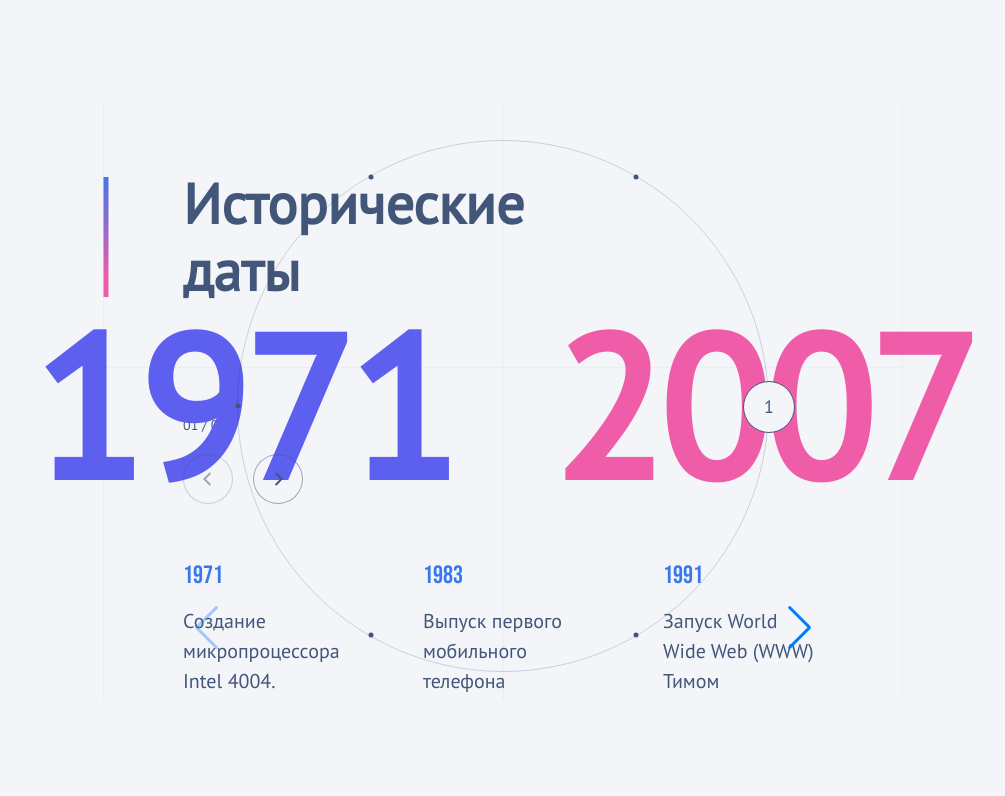
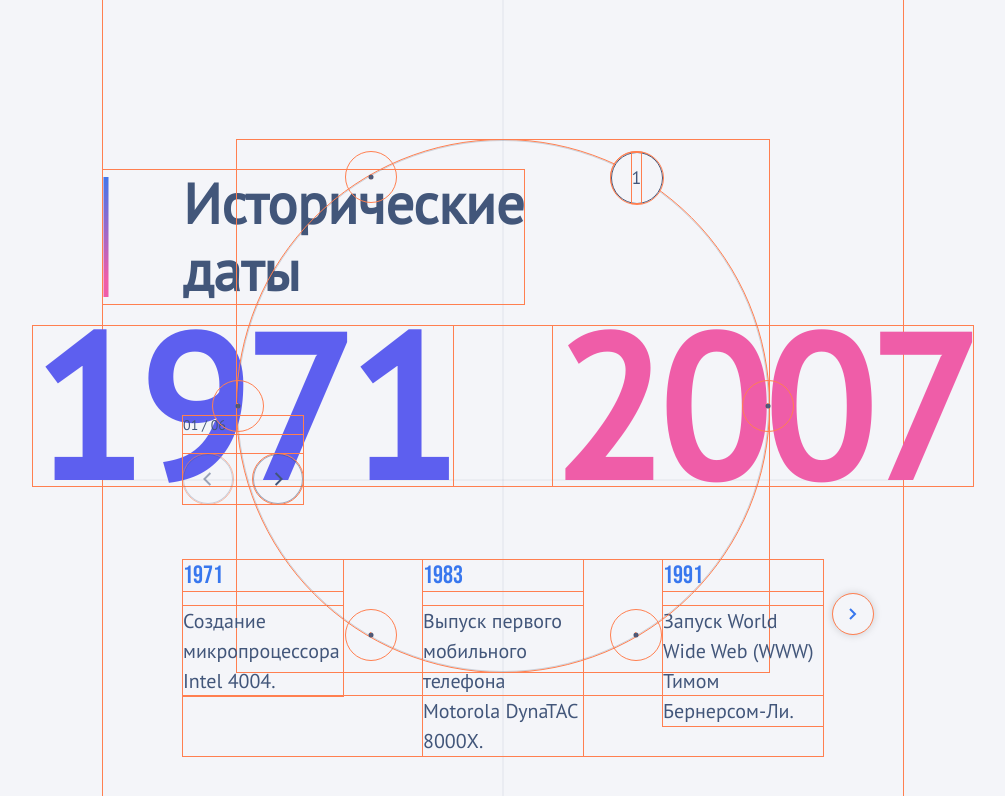
Before and after one commit to nknrw/historical-dates, a React (Create React App) app: page / in a window 1280 px wide. Shown: the top 796 px of the page, without its empty margins (217-1222 px from the left). Built offline with nearby package versions, Linux system fonts and the light colour scheme.

Commit message:
fix: styles

```diff
--- a/src/App.scss
+++ b/src/App.scss
@@ -3,7 +3,7 @@ $headingBg: url('./assets/heading-bg.svg');
 $blackBlue: #42567A;
 
 .app {
-  background: $pageBg no-repeat center/contain;
+  background: $pageBg no-repeat top;
   max-width: 1440px;
   height: 100%;
   display: flex;
--- a/src/components/CircleMenu.scss
+++ b/src/components/CircleMenu.scss
@@ -1,6 +1,6 @@
 .circle-menu {
   position: absolute;
-  width: 100%;
+  // width: 100%;
   display: flex;
   justify-content: center;
   top: calc(25% - 60px);
--- a/src/components/CircleMenu.tsx
+++ b/src/components/CircleMenu.tsx
@@ -31,7 +31,7 @@ const CircleMenu: React.FC<CircleContainerProps> = ({
 		const elementSize = 50;
 
 		const elements = Array.from({ length: totalPages }).map((_, index) => {
-			const angle = index * angleIncrement;
+			const angle = (index - 1) * angleIncrement;
 			const x = centerX + radius * Math.cos(angle) - elementSize / 2;
 			const y = centerY + radius * Math.sin(angle) - elementSize / 2;
 
@@ -115,3 +115,92 @@ const CircleMenu: React.FC<CircleContainerProps> = ({
 };
 
 export default CircleMenu;
+
+// import React, { useState, useEffect, useRef } from 'react';
+// import './CircleContainer.scss';
+// import gsap from 'gsap';
+
+// interface CircleContainerProps {
+// 	totalPages: number;
+// 	currentPage: number;
+// 	onPageChange: (page: number) => void;
+// }
+
+// const CircleContainer: React.FC<CircleContainerProps> = ({
+// 	totalPages,
+// 	currentPage,
+// 	onPageChange,
+// }) => {
+// 	const [circleElements, setCircleElements] = useState<JSX.Element[]>([]);
+// 	const circleRef = useRef<HTMLDivElement | null>(null);
+// 	const activeButtonsRefs = useRef<(HTMLDivElement | null)[]>([]);
+
+// 	useEffect(() => {
+// 		const radius = 265; // Радиус круга
+// 		const angleIncrement = (2 * Math.PI) / totalPages;
+// 		const centerX = 265; // Центр круга по горизонтали
+// 		const centerY = 265; // Центр круга по вертикали
+// 		const elementSize = 50; // Размер элемента .circle-element (ширина и высота)
+
+// 		const elements = Array.from({ length: totalPages }).map((_, index) => {
+// 			const angle = (index - 1) * angleIncrement;
+// 			const x = centerX + radius * Math.cos(angle) - elementSize / 2;
+// 			const y = centerY + radius * Math.sin(angle) - elementSize / 2;
+
+// 			return (
+// 				<div
+// 					key={index}
+// 					className={`circle-element ${
+// 						currentPage === index + 1 ? 'active' : ''
+// 					}`}
+// 					onClick={() => handlePageChange(index + 1)}
+// 					style={{
+// 						width: `${elementSize}px`,
+// 						height: `${elementSize}px`,
+// 						left: `${x}px`,
+// 						top: `${y}px`,
+// 					}}
+// 					ref={(el) => {
+// 						activeButtonsRefs.current[index] = el;
+// 					}}
+// 				>
+// 					<div className="inner-circle">
+// 						<span className="text">{index + 1}</span>
+// 					</div>
+// 				</div>
+// 			);
+// 		});
+
+// 		setCircleElements(elements);
+// 		rotateToActivePage(currentPage);
+// 	}, [totalPages, currentPage]);
+
+// 	const handlePageChange = (page: number) => {
+// 		onPageChange(page);
+// 		rotateToActivePage(page);
+// 	};
+
+// 	const rotateToActivePage = (page: number) => {
+// 		if (circleRef.current) {
+// 			const angleIncrement = (2 * Math.PI) / totalPages;
+// 			const angle = (page - 1) * angleIncrement; // Изменено
+
+// 			gsap.to(circleRef.current, { rotation: -angle * (180 / Math.PI) });
+// 			if (activeButtonsRefs.current.length > 0) {
+// 				activeButtonsRefs.current.forEach((buttonRef, index) => {
+// 					if (buttonRef) {
+// 						gsap.to(buttonRef, { rotation: angle * (180 / Math.PI) });
+// 					}
+// 				});
+// 			}
+// 		}
+// 	};
+
+// 	return (
+// 		<div className="circle-container" ref={circleRef}>
+// 			{circleElements.map((element) => element)}
+// 		</div>
+// 	);
+// };
+
+// export default CircleContainer;
--- a/src/components/Event.scss
+++ b/src/components/Event.scss
@@ -5,12 +5,13 @@ $blackBlue: #42567A;
 
 .event {
   max-width: 400px;
-  max-height: 135px;
+  // max-height: 135px;
   display: flex;
   flex-direction: column;
   gap: 15px;
   margin: 0;
   padding: 0;
+  // overflow: visible;
 }
 
 .event-year {
@@ -25,4 +26,5 @@ $blackBlue: #42567A;
   line-height: 150%;
   color: $blackBlue;
   margin: 0;
+  // overflow: visible;
 }
--- a/src/components/EventList.scss
+++ b/src/components/EventList.scss
@@ -1,12 +1,49 @@
 $swiperButton: url(../assets/swiper-button.svg);
 
 .event-list {
-  height: 240px;
-  width: calc(100% - 160px);
-  // width: 100%;
-  padding: 0 80px;
-  position: relative;
+	// height: fit-content;
+	height: 135px;
+	width: calc(100% - 160px);
+	// width: 100%;
+	// padding: 0 80px;
+	position: relative;
+	// display: flex;
+	// justify-content: center;
+	margin-bottom: 105px;
+  // flex-shrink: 1;
+  // overflow: visible;
 }
+
+.event-list-button {
+	width: 40px;
+	height: 40px;
+	border-radius: 50%;
+	// border: 1px rgba(66, 86, 122, 0.5) solid;
+  box-shadow: 0 0 10px rgba($color: #000000, $alpha: 0.2);
+	background: transparent $swiperButton no-repeat 50%;
+	cursor: pointer;
+  position: absolute;
+  margin: auto 0;
+  top: 25%;
+  left: -50px;
+  z-index: 999;
+  align-self: center;
+  justify-self: center;
+}
+
+.next {
+  left: auto;
+  right: -50px;
+}
+
+.prev {
+  transform: rotate(180deg);
+}
+
+.disabled {
+  display: none;
+}
+
 
 // .swiper {
 //   width: calc(100% - 160px);
--- a/src/components/EventList.tsx
+++ b/src/components/EventList.tsx
@@ -1,8 +1,8 @@
 import React from 'react';
 import {FreeMode, Navigation} from 'swiper';
 import { Swiper, SwiperSlide } from 'swiper/react';
-import 'swiper/scss';
-import 'swiper/scss/navigation';
+// import 'swiper/scss';
+// import 'swiper/scss/navigation';
 import './EventList.scss';
 import { Event as EventType } from '../types'
 import Event from './Event';
@@ -22,19 +22,26 @@ const EventList: React.FC<EventListProps> = ({ currentPage, eventsPerPage, event
 
 	return (
 		<div className="event-list">
+
 			<Swiper
 				modules={[FreeMode, Navigation]}
-				navigation={true}
+				navigation={{
+					prevEl: '.prev',
+          nextEl: '.next',
+          disabledClass: 'disabled'
+        }}
 				spaceBetween={80}
 				freeMode={true}
-				slidesPerView={3}
+        slidesPerView={3}
 			>
 				{events.map((event) => (
 					<SwiperSlide key={event.id}>
 						<Event key={event.id} event={event} />
 					</SwiperSlide>
 				))}
-			</Swiper>
+      </Swiper>
+      <div className="event-list-button prev"></div>
+			<div className="event-list-button next"></div>
 		</div>
 	);
 };
--- a/src/components/PageButtons.scss
+++ b/src/components/PageButtons.scss
@@ -10,6 +10,7 @@ $pageButtonBg: url(../assets/page-button.svg);
   justify-self: flex-end;
   margin-left: 80px;
   gap: 20px;
+  z-index: 999;
 }
 
 .page-buttons-container {
@@ -31,11 +32,11 @@ $pageButtonBg: url(../assets/page-button.svg);
   opacity: 0.5;
 }
 
-.prev {
+.page-prev {
 
 }
 
-.next {
+.page-next {
   transform: rotate(180deg);
 }
 
--- a/src/components/PageButtons.tsx
+++ b/src/components/PageButtons.tsx
@@ -29,11 +29,11 @@ const PageButtons: React.FC<PageButtonsProps> = ({
       <span className='page-indicator'>{`${currentPage.toString().padStart(2, '0')} / ${totalPages.toString().padStart(2, '0')}`}</span>
       <div className='page-buttons-container'>
         <button
-          className='page-button prev'
+          className='page-button page-prev'
           onClick={handlePrevPage}
           disabled={currentPage === 1}
         ></button>
-        <button className='page-button next' onClick={handleNextPage} disabled={currentPage === totalPages}></button>
+        <button className='page-button page-next' onClick={handleNextPage} disabled={currentPage === totalPages}></button>
       </div>
     </div>
   );
--- a/src/index.scss
+++ b/src/index.scss
@@ -3,9 +3,9 @@
 $bgColor: #f4f5f9;
 $fontMain: 'PT Sans', sans-serif;
 
-// * {
-//   outline: 1px solid coral;
-// }
+* {
+  outline: 1px solid coral;
+}
 
 html {
   height: 100%;
@@ -20,5 +20,5 @@ body {
 }
 
 #root {
-  height: 100vh;
+  height: 100%;
 }
```
